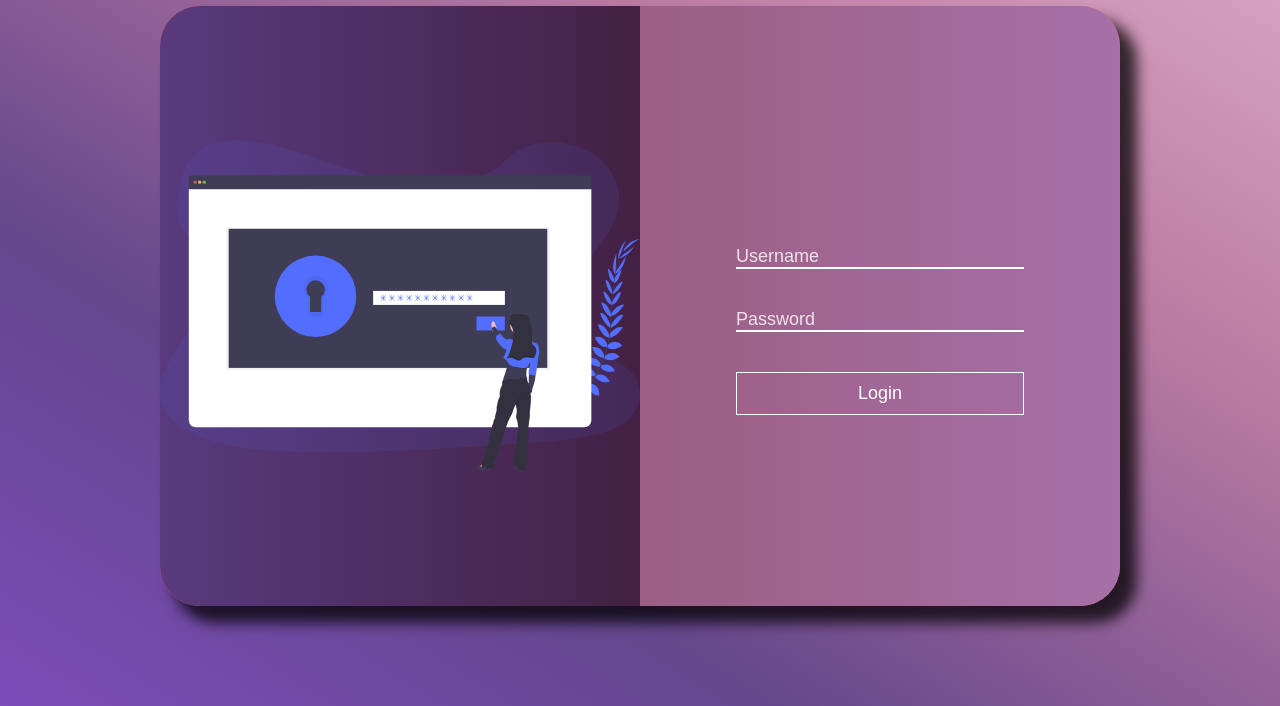
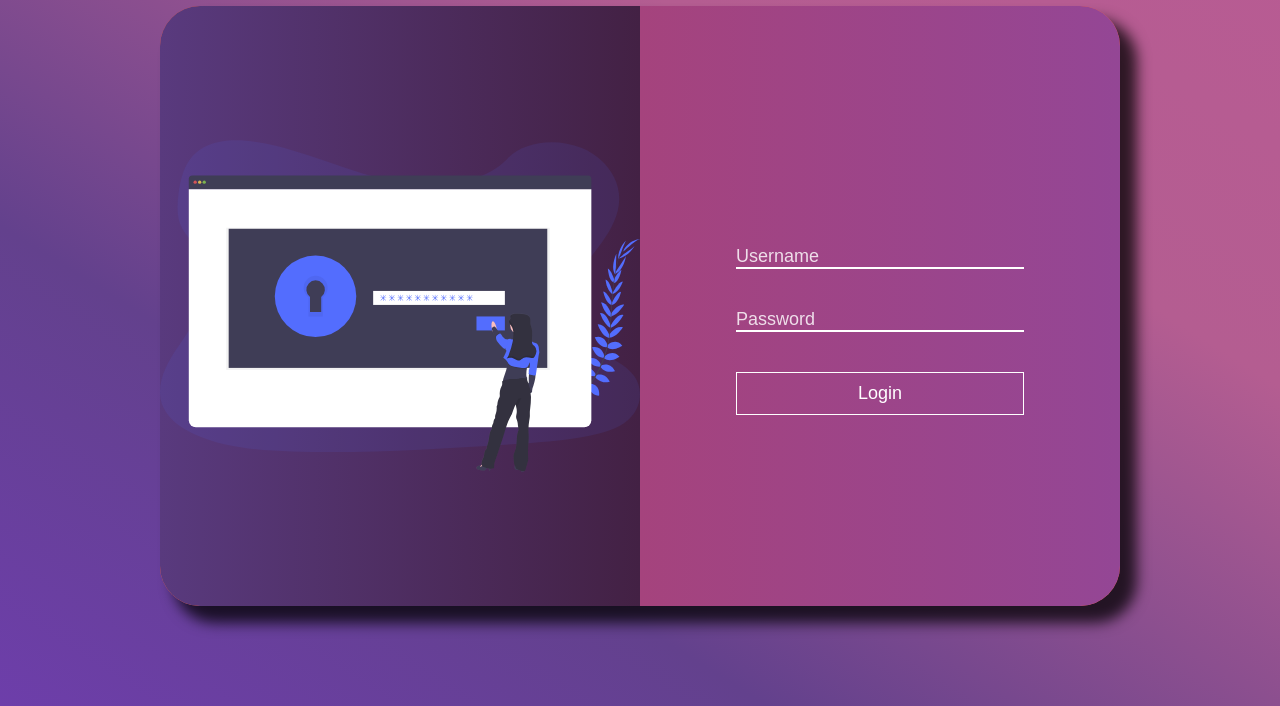
Before and after one commit to francisco-solis99/Control-Cure, a plain HTML site: page login.html in a window 1280 px wide. Shown: the part 94-800 px from the top of the page. Drawn offline with nearby package versions, Linux system fonts and the light colour scheme; a web font is replaced by a local one.

Commit message:
Modificando colores del login

```diff
--- a/css/login.css
+++ b/css/login.css
@@ -10,7 +10,7 @@ body{
 .main{
    display: grid;
    background: rgb(219,170,199);
-   background: linear-gradient(to left bottom, rgba(219,170,199,1) 0%, rgba(189,124,163,1) 30%, rgba(101,70,140,1) 70%, rgba(124,76,185,1) 100%);
+   background: linear-gradient(to left bottom, rgb(184, 91, 147) 0%, rgb(180, 93, 145) 30%, rgb(99, 65, 141) 70%, rgb(109, 62, 170) 100%);
 
 
    grid-template-columns: 1fr 6fr 1fr;
@@ -57,7 +57,7 @@ body{
 }
 
 .login__info{
-    background: linear-gradient(to right, rgb(156, 94, 131) , rgb(166, 112, 168));
+    background: linear-gradient(to right, rgb(165, 67, 125) , hsl(299, 36%, 43%));
     width: 50%;
     display: flex;
     justify-content: center;
```
